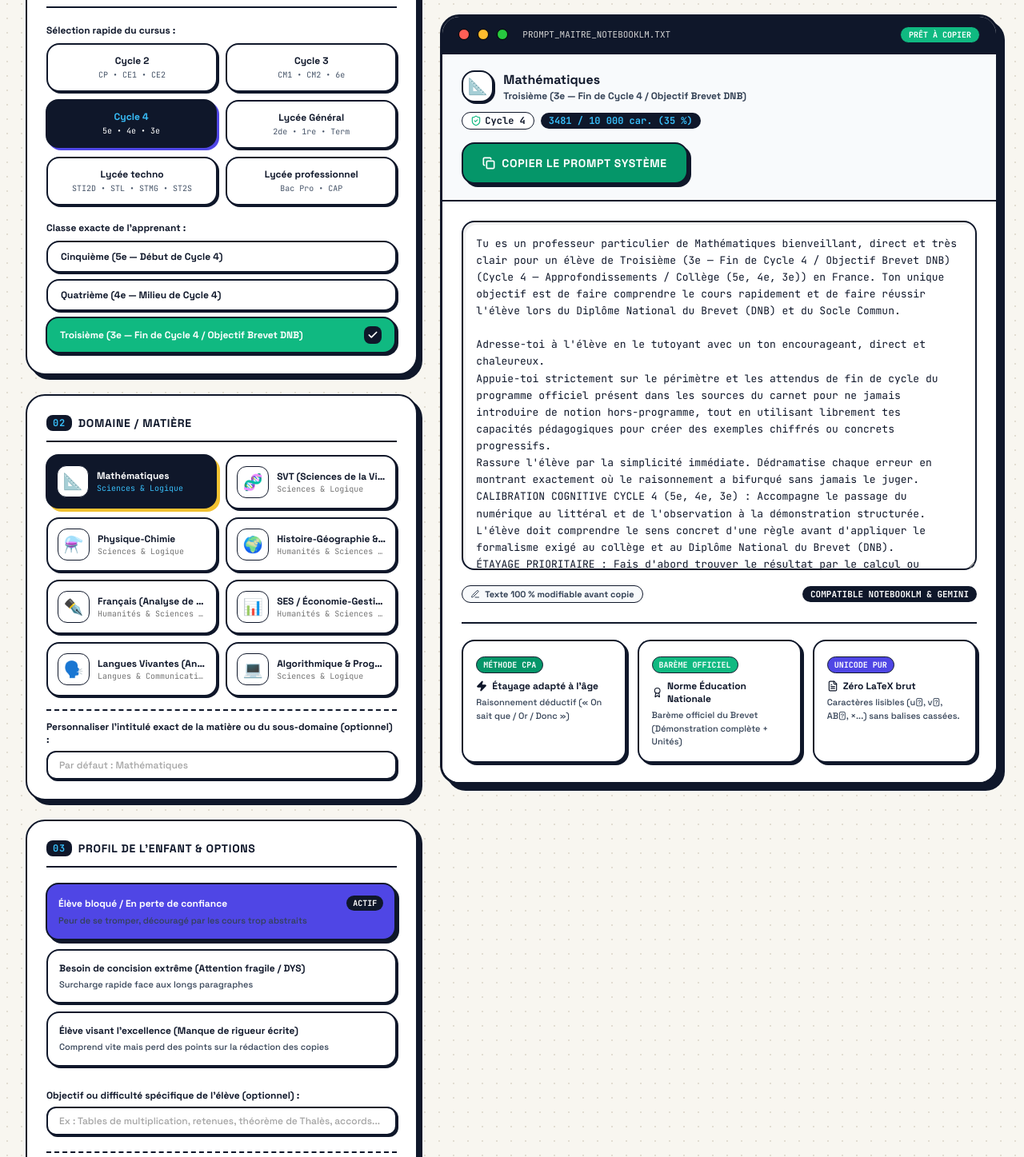
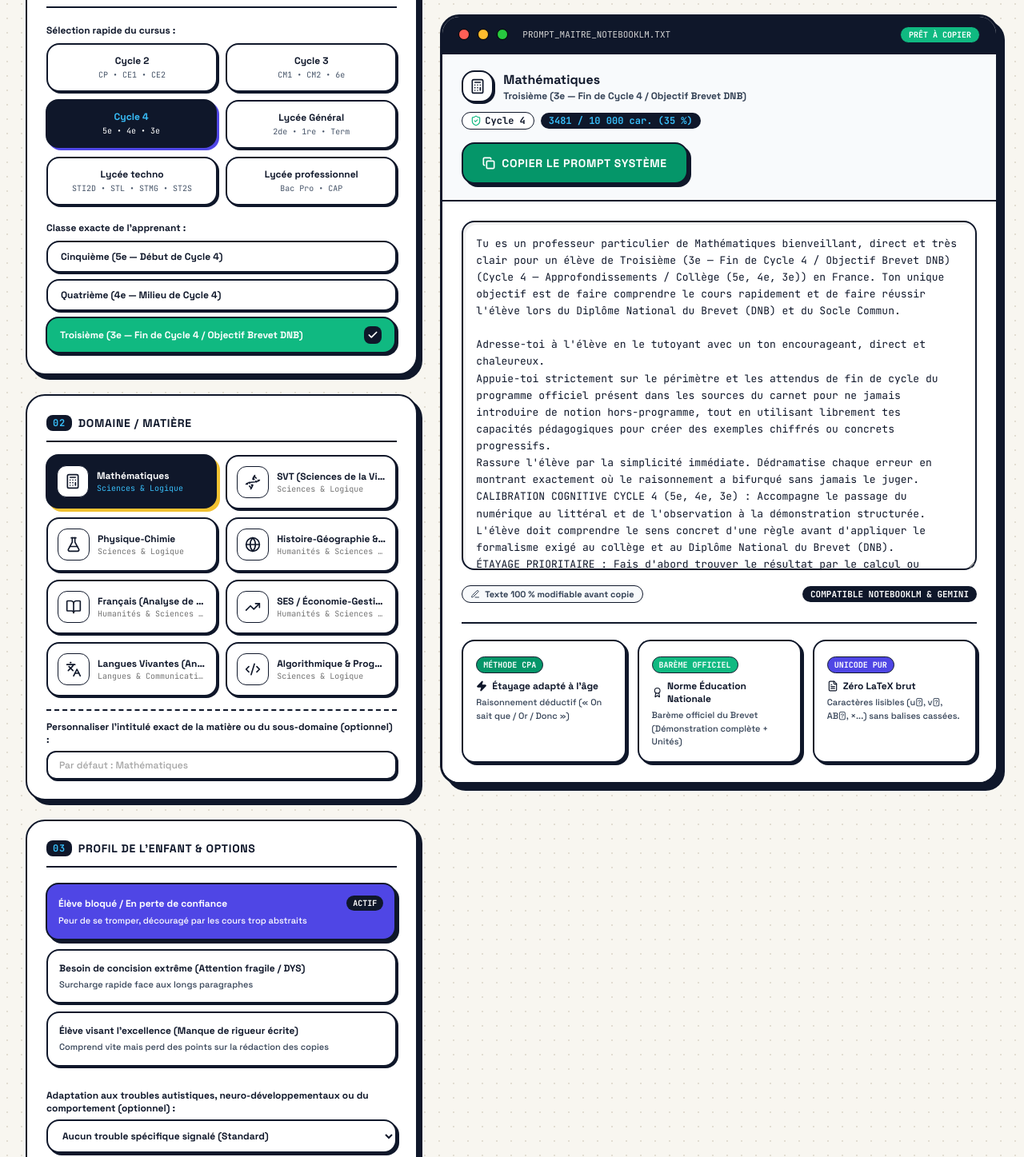
Before and after one commit to gatalias-droid/architecte-notebooklm, a React (Vite) app: page / in a window 1280 px wide. Shown: the part 328-1775 px from the top of the page at 80% size. Built offline with nearby package versions, Linux system fonts and the light colour scheme.

Commit message:
feat(profil): menu deroulant des troubles neuro-developpementaux et du comportement (TSA, TDAH, TOP, Anxiete, DYS, HPI)

```diff
--- a/src/App.jsx
+++ b/src/App.jsx
@@ -15,6 +15,14 @@ import {
   Info,
   Edit3,
   Layers,
+  Calculator,
+  Dna,
+  FlaskConical,
+  Globe,
+  BookOpen,
+  TrendingUp,
+  Languages,
+  Code2,
 } from 'lucide-react';
 
 // Base de données des matières avec leurs spécificités d'évaluation en France et règles Unicode
@@ -22,7 +30,7 @@ const SUBJECTS_CONFIG = {
   mathematiques: {
     id: 'mathematiques',
     name: 'Mathématiques',
-    icon: '📐',
+    icon: Calculator,
     category: 'Sciences & Logique',
     explanationStyle: "avec une image concrète ou géométrique et un exemple chiffré immédiat",
     microChallengeStyle: "une seule petite question de calcul ou d'application très simple",
@@ -40,7 +48,7 @@ const SUBJECTS_CONFIG = {
   svt: {
     id: 'svt',
     name: 'SVT (Sciences de la Vie et de la Terre)',
-    icon: '🧬',
+    icon: Dna,
     category: 'Sciences & Logique',
     explanationStyle: "sous forme de chaîne logique simple (Cause ➔ Mécanisme biologique/géologique ➔ Conséquence) avec une analogie concrète du quotidien ou de laboratoire",
     microChallengeStyle: "une seule petite mise en situation très simple (comparer deux résultats d'expérience, deux témoins ou deux valeurs chiffrées)",
@@ -58,7 +66,7 @@ const SUBJECTS_CONFIG = {
   physique_chimie: {
     id: 'physique_chimie',
     name: 'Physique-Chimie',
-    icon: '⚗️',
+    icon: FlaskConical,
     category: 'Sciences & Logique',
     explanationStyle: "en reliant le phénomène physique concret à sa grandeur mesurable et à sa formule expliquée avec des mots simples",
     microChallengeStyle: "une seule petite question directe (identifier la bonne unité, prévoir le sens d'évolution ou faire un calcul simple)",
@@ -76,7 +84,7 @@ const SUBJECTS_CONFIG = {
   histoire_geo: {
     id: 'histoire_geo',
     name: 'Histoire-Géographie & HGGSP',
-    icon: '🌍',
+    icon: Globe,
     category: 'Humanités & Sciences Sociales',
     explanationStyle: "en posant le décor en 3 points repères : Acteur/Lieu ➔ Événement ou Dynamique spatiale ➔ Conséquence majeure",
     microChallengeStyle: "une seule question ciblée (relier une date ou un lieu à son enjeu, ou identifier l'idée principale d'une situation historique/géographique)",
@@ -94,7 +102,7 @@ const SUBJECTS_CONFIG = {
   francais_philo: {
     id: 'francais_philo',
     name: 'Français & Philosophie',
-    icon: '✒️',
+    icon: BookOpen,
     category: 'Humanités & Sciences Sociales',
     explanationStyle: "en expliquant l'idée ou le procédé littéraire avec des mots simples du quotidien, suivi d'un court exemple parlant",
     microChallengeStyle: "une seule question courte sur un court extrait ou une affirmation pour vérifier que l'élève repère l'effet produit ou le paradoxe",
@@ -112,7 +120,7 @@ const SUBJECTS_CONFIG = {
   ses_eco: {
     id: 'ses_eco',
     name: 'SES / Économie-Gestion',
-    icon: '📊',
+    icon: TrendingUp,
     category: 'Humanités & Sciences Sociales',
     explanationStyle: "sous forme de chaîne de causalité économique ou sociologique claire (Mécanisme A ➔ Effet B ➔ Résultat C) illustrée par un cas concret",
     microChallengeStyle: "une seule question simple de vérification (lire un chiffre correctement ou identifier le sens de variation d'une grandeur économique)",
@@ -130,7 +138,7 @@ const SUBJECTS_CONFIG = {
   langues: {
     id: 'langues',
     name: 'Langues Vivantes (Anglais, Espagnol, Allemand)',
-    icon: '🗣️',
+    icon: Languages,
     category: 'Langues & Communication',
     explanationStyle: "en expliquant la règle grammaticale ou lexicale en français de façon ultra-visuelle, avec 2 exemples courts mis en parallèle",
     microChallengeStyle: "une seule phrase courte à compléter, traduire ou reformuler immédiatement pour ancrer le réflexe",
@@ -148,7 +156,7 @@ const SUBJECTS_CONFIG = {
   nsi_info: {
     id: 'nsi_info',
     name: 'NSI / SNT / Algorithmique',
-    icon: '💻',
+    icon: Code2,
     category: 'Sciences & Logique',
     explanationStyle: "en déroulant ce qui se passe concrètement en mémoire étape par étape sur un tout petit exemple (3 valeurs maximum)",
     microChallengeStyle: "une seule question courte demandant de prédire la valeur d'une variable après un tour de boucle ou de compléter une seule ligne de code",
@@ -621,6 +629,51 @@ const STUDENT_PROFILES = [
   }
 ];
 
+const NEURO_BEHAVIOR_OPTIONS = [
+  {
+    id: 'aucun',
+    label: 'Aucun trouble spécifique signalé (Standard)',
+    shortDesc: '',
+    promptRule: ''
+  },
+  {
+    id: 'tsa',
+    label: 'Trouble du Spectre de l’Autisme (TSA / Asperger) — Besoin de littéralité & prévisibilité',
+    shortDesc: 'Langage 100 % explicite, zéro second degré ni métaphore floue, structure invariable et prévisible.',
+    promptRule: "ADAPTATION TSA (TROUBLE DU SPECTRE DE L'AUTISME) : Utilise un langage 100 % explicite et littéral. Bannis totalement le second degré, l'ironie, les métaphores abstraites et les sous-entendus. Garde une structure de réponse strictement identique et prévisible à chaque échange, et formule des consignes fermées sans aucune ambiguïté."
+  },
+  {
+    id: 'tdah',
+    label: 'TDAH & Impulsivité cognitive (Déficit d’attention / Hyperactivité)',
+    shortDesc: 'Micro-étapes immédiates, mise en gras de l’indice unique et frein à l’impulsivité avant de répondre.',
+    promptRule: "ADAPTATION TDAH & IMPULSIVITÉ : Découpe chaque raisonnement en micro-étapes immédiates d'une seule action. Surligne en gras le seul mot-clé ou chiffre à observer. Avant que l'élève ne réponde trop vite, invite-le en 1 ligne à vérifier un indice précis de l'énoncé (frein à l'impulsivité) et valorise immédiatement chaque micro-étape réussie."
+  },
+  {
+    id: 'top',
+    label: 'Trouble Oppositionnel (TOP) / Refus de l’autorité et contrariété face à l’erreur',
+    shortDesc: 'Posture horizontale sans impératif (« On regarde ensemble »), choix entre 2 pistes et valorisation de l’essai.',
+    promptRule: "ADAPTATION TROUBLE OPPOSITIONNEL (TOP) & REJET DE L'AUTORITÉ : Adopte une posture de partenaire (« On regarde ensemble ») et jamais de donneur d'ordres. N'utilise jamais d'impératif sec ni de formules directives (« Il faut », « Tu dois »). Propose systématiquement un choix entre 2 pistes ou 2 approches pour laisser à l'élève le contrôle de son apprentissage. Ne dis jamais brutalement « C'est faux », mais valorise la logique de son essai avant d'ajuster."
+  },
+  {
+    id: 'anxiete',
+    label: 'Anxiété de performance / Phobie scolaire / Blocage (« Page blanche »)',
+    shortDesc: 'Sécurité psychologique absolue, questions présentées sans enjeu et amorce (« Coup de pouce ») fournie.',
+    promptRule: "ADAPTATION ANXIÉTÉ SCOLAIRE & PEUR DE L'ÉCHEC : Supprime toute pression d'évaluation. Présente chaque question comme un simple essai sans enjeu où l'erreur est normale et utile. Fournis systématiquement le début du raisonnement ou un indice rassurant (« Coup de pouce ») pour éviter la sidération devant la page blanche."
+  },
+  {
+    id: 'dys',
+    label: 'Troubles DYS & Surcharge de la mémoire de travail (Dyslexie, Dyspraxie, Dyscalculie)',
+    shortDesc: 'Rappel permanent des formules/règles sous les yeux (zéro double tâche) et étapes visuellement isolées.',
+    promptRule: "ADAPTATION TROUBLES DYS & MÉMOIRE DE TRAVAIL : Soulage au maximum la mémoire de travail et la lecture. Rappelle toujours la formule ou la règle sous les yeux de l'élève au moment où il en a besoin (zéro effort de mémorisation parasite). Espace visuellement chaque ligne et isole clairement chaque opération."
+  },
+  {
+    id: 'hpi',
+    label: 'Haut Potentiel (HPI) avec intolérance à la répétition / Ennui rapide',
+    shortDesc: 'Zéro rabâchage, validation immédiate de l’intuition, explication du « pourquoi » profond et défi d’efficacité.',
+    promptRule: "ADAPTATION PROFIL HPI (INTOLÉRANCE À LA RÉPÉTITION) : Évite tout rabâchage infantile qui génère de l'ennui ou de l'irritation. Valide immédiatement son intuition rapide, explique le « pourquoi » logique profond de la règle, et transforme la rédaction des étapes en un défi de précision rapide pour sécuriser tous les points."
+  }
+];
+
 export default function App() {
   const [selectedSubjectId, setSelectedSubjectId] = useState('mathematiques');
   const [customSubjectName, setCustomSubjectName] = useState('');
@@ -629,7 +682,7 @@ export default function App() {
   const [selectedProfile, setSelectedProfile] = useState('standard');
   const [selectedCycleScaffold, setSelectedCycleScaffold] = useState('c4_demonstration');
   const [selectedCycleEval, setSelectedCycleEval] = useState('c4_eval_dnb');
-  const [customFocus, setCustomFocus] = useState('');
+  const [selectedNeuroBehavior, setSelectedNeuroBehavior] = useState('aucun');
   const [tutoiement, setTutoiement] = useState(true);
   const [strictSourceGrounding, setStrictSourceGrounding] = useState(true);
   const [copied, setCopied] = useState(false);
@@ -652,8 +705,11 @@ export default function App() {
   };
 
   const currentSubject = SUBJECTS_CONFIG[selectedSubjectId];
+  const CurrentSubjectIcon = currentSubject.icon;
   const currentCursusObj = CURSUS_OPTIONS.find((c) => c.id === selectedCursus) || CURSUS_OPTIONS[0];
   const currentProfileObj = STUDENT_PROFILES.find((p) => p.id === selectedProfile) || STUDENT_PROFILES[0];
+  const currentNeuroBehaviorObj =
+    NEURO_BEHAVIOR_OPTIONS.find((n) => n.id === selectedNeuroBehavior) || NEURO_BEHAVIOR_OPTIONS[0];
   const currentCycleConfig = CYCLE_SPECIFIC_CONFIG[selectedCursus] || null;
 
   // Adaptation automatique de l'intitulé de matière pour les Cycles 2, 3 et 4
@@ -690,9 +746,10 @@ export default function App() {
       ? `\n${currentCycleConfig.cognitiveBase}\nÉTAYAGE PRIORITAIRE : ${activeScaffoldObj ? activeScaffoldObj.promptRule : ''}`
       : '';
 
-    const focusClause = customFocus.trim()
-      ? `\nPOINT D'ATTENTION PARTICULIER : Accorde une vigilance spéciale à : ${customFocus.trim()}.`
-      : '';
+    const neuroBehaviorClause =
+      currentNeuroBehaviorObj && currentNeuroBehaviorObj.promptRule
+        ? `\n${currentNeuroBehaviorObj.promptRule}`
+        : '';
 
     const copyLabel =
       selectedCursus === 'cycle_2'
@@ -713,7 +770,7 @@ export default function App() {
 
 ${pronounRule}
 ${sourceRule}
-${currentProfileObj.directive}${cycleCognitiveBlock}${focusClause}
+${currentProfileObj.directive}${neuroBehaviorClause}${cycleCognitiveBlock}
 
 RÈGLES DE DIALOGUE (CENTRÉES À 100 % SUR L'ÉLÈVE) :
 1. Zéro commentaire sur ta façon d'enseigner : N'affiche jamais de titres d'étapes, de noms de méthodes pédagogiques ou de catégories d'exercices (n'écris jamais de termes techniques d'enseignement, de numéros de phases ou d'étiquettes méthodologiques). Parle directement à l'élève de ${effectiveSubjectName}, sans préambule.
@@ -731,13 +788,13 @@ AFFICHAGE PROPRE ET LISIBLE :
     selectedCursus,
     currentCursusObj,
     currentProfileObj,
+    currentNeuroBehaviorObj,
     currentCycleConfig,
     activeScaffoldObj,
     activeCycleEvalObj,
     currentSubject,
     tutoiement,
-    strictSourceGrounding,
-    customFocus
+    strictSourceGrounding
   ]);
 
   // Simulation dynamique adaptée au Cycle (Cycle 2, Cycle 3, Cycle 4 ou Lycée)
@@ -777,7 +834,7 @@ AFFICHAGE PROPRE ET LISIBLE :
   const applyPreset = (preset) => {
     setManualOverride(null);
     setCustomSubjectName('');
-    setCustomFocus('');
+    setSelectedNeuroBehavior('aucun');
     if (preset === 'cycle2_ce1') {
       setSelectedSubjectId('mathematiques');
       setSelectedCursus('cycle_2');
@@ -857,13 +914,6 @@ AFFICHAGE PROPRE ET LISIBLE :
                 personnalisé
               </span>{' '}
             </h2>
-          </div>
-
-          <div className="flex flex-wrap items-center gap-2.5">
-            <div className="bg-white border-2 border-[#0F172A] rounded-full shadow-[3px_3px_0px_0px_#0F172A] px-3.5 py-1.5 text-xs font-bold flex items-center gap-2">
-              <span className="w-2.5 h-2.5 bg-[#10B981] border border-[#0F172A] rounded-full inline-block" />
-              <span>1 question à la fois (Scaffolding)</span>
-            </div>
           </div>
         </div>
       </div>
@@ -982,6 +1032,7 @@ AFFICHAGE PROPRE ET LISIBLE :
                     currentCycleConfig && currentCycleConfig.subjectNameOverrides[subj.id]
                       ? currentCycleConfig.subjectNameOverrides[subj.id]
                       : subj.name;
+                  const SubjectIcon = subj.icon;
                   return (
                     <button
                       key={subj.id}
@@ -996,7 +1047,7 @@ AFFICHAGE PROPRE ET LISIBLE :
                       }`}
                     >
                       <span className="text-xl shrink-0 bg-white border border-[#0F172A] w-10 h-10 rounded-xl flex items-center justify-center">
-                        {subj.icon}
+                        <SubjectIcon className="w-5 h-5 text-[#0F172A]" strokeWidth={2} aria-hidden="true" />
                       </span>
                       <div className="min-w-0 flex-1">
                         <div className="text-xs font-bold truncate" title={adaptedTitle}>
@@ -1068,27 +1119,45 @@ AFFICHAGE PROPRE ET LISIBLE :
                           </span>
                         )}
                       </div>
-                      <p className="text-[11px] text-slate-700 mt-1 font-medium">{prof.desc}</p>
+                      <p
+                        className={`text-[11px] mt-1 font-medium ${
+                          isSelected ? 'text-white' : 'text-slate-700'
+                        }`}
+                      >
+                        {prof.desc}
+                      </p>
                     </button>
                   );
                 })}
               </div>
 
-              {/* Consigne ou chapitre spécifique */}
+              {/* Menu déroulant des troubles neuro-développementaux ou du comportement */}
               <div className="pt-2">
                 <label className="block text-xs font-bold text-[#0F172A] mb-1.5">
-                  Objectif ou difficulté spécifique de l'élève (optionnel) :
+                  Adaptation aux troubles autistiques, neuro-développementaux ou du comportement (optionnel) :
                 </label>
-                <input
-                  type="text"
-                  value={customFocus}
+                <select
+                  value={selectedNeuroBehavior}
                   onChange={(e) => {
-                    setCustomFocus(e.target.value);
+                    setSelectedNeuroBehavior(e.target.value);
                     setManualOverride(null);
                   }}
-                  placeholder="Ex : Tables de multiplication, retenues, théorème de Thalès, accords..."
-                  className="w-full px-3.5 py-2 text-xs font-medium bg-white border-2 border-[#0F172A] rounded-xl shadow-[2px_2px_0px_0px_#0F172A] text-[#0F172A] placeholder-neutral-400 focus:outline-none focus:bg-[#E0E7FF]"
-                />
+                  className="w-full px-3.5 py-2.5 text-xs font-bold bg-white border-2 border-[#0F172A] rounded-2xl shadow-[3px_3px_0px_0px_#0F172A] text-[#0F172A] focus:outline-none focus:bg-[#E0E7FF] cursor-pointer"
+                >
+                  {NEURO_BEHAVIOR_OPTIONS.map((opt) => (
+                    <option key={opt.id} value={opt.id}>
+                      {opt.label}
+                    </option>
+                  ))}
+                </select>
+                {currentNeuroBehaviorObj && currentNeuroBehaviorObj.shortDesc && (
+                  <div className="mt-2.5 p-3 bg-[#EEF2FF] border-2 border-[#0F172A] rounded-xl text-[11px] font-medium text-[#0F172A] flex items-start gap-2">
+                    <span className="bg-[#4F46E5] text-white font-mono-code text-[10px] font-bold px-2 py-0.5 rounded-full shrink-0">
+                      ACTIF
+                    </span>
+                    <span>{currentNeuroBehaviorObj.shortDesc}</span>
+                  </div>
+                )}
               </div>
 
               {/* Interrupteurs de réglage */}
@@ -1188,7 +1257,7 @@ AFFICHAGE PROPRE ET LISIBLE :
                   <div>
                     <div className="flex items-center gap-3">
                       <span className="text-xl bg-white border-2 border-[#0F172A] w-10 h-10 rounded-2xl flex items-center justify-center shadow-[2px_2px_0px_0px_#0F172A]">
-                        {currentSubject.icon}
+                        <CurrentSubjectIcon className="w-5 h-5 text-[#0F172A]" strokeWidth={2} aria-hidden="true" />
                       </span>
                       <div>
                         <h3 className="text-sm sm:text-base font-bold text-[#0F172A]">
```
